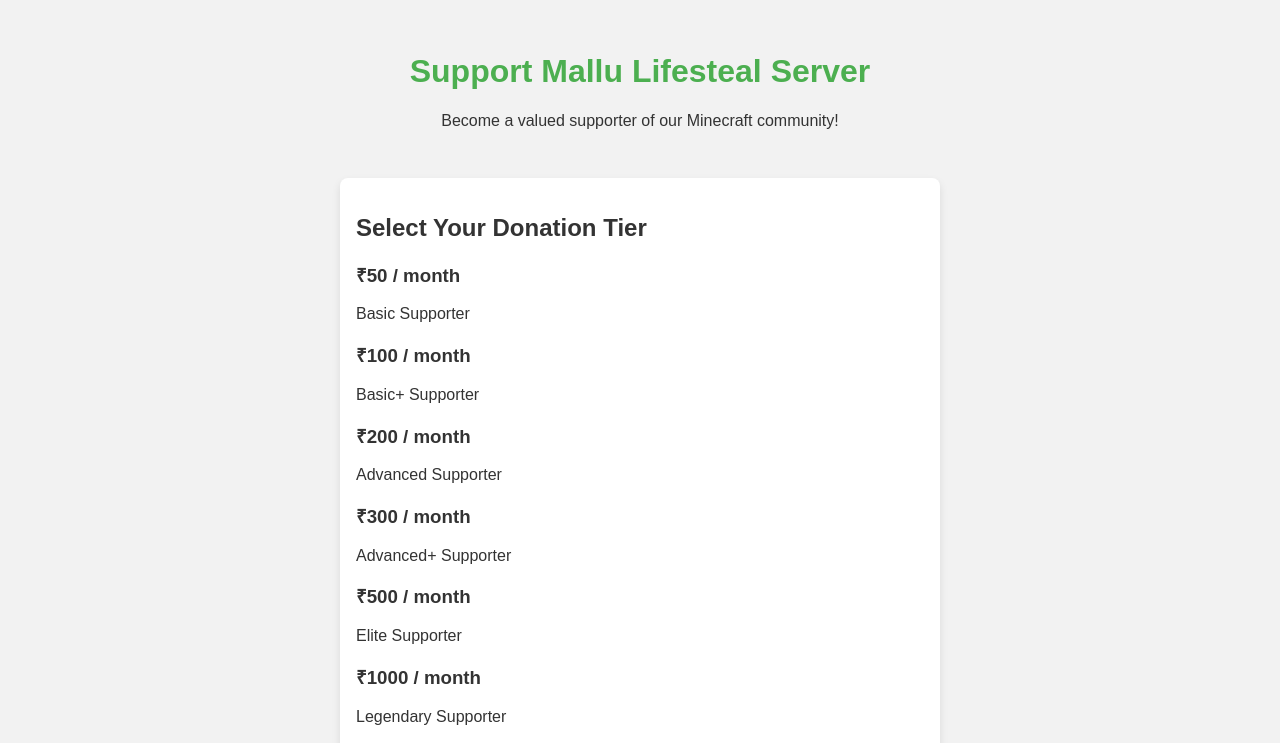
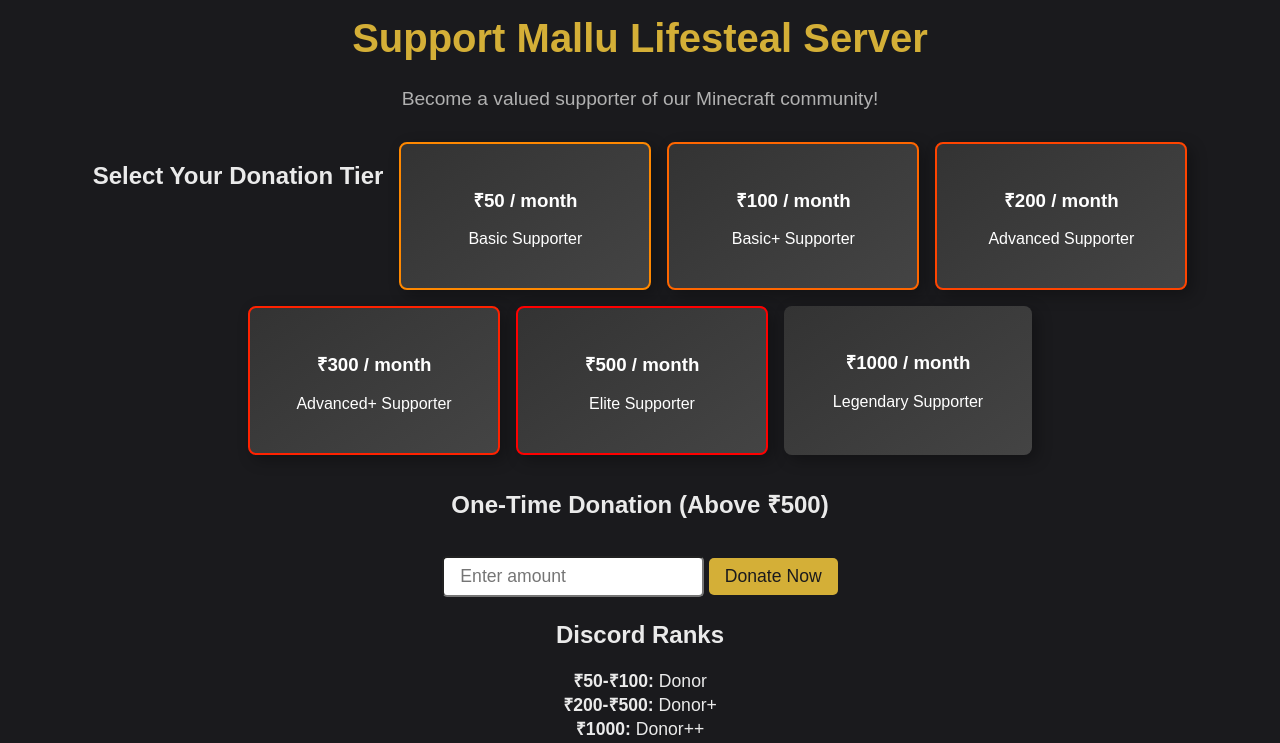
Before and after one commit to Head-BOB/DonorWeb, a plain HTML site: page index.html in a window 1280 px wide. Shown: the top 743 px of the page. Drawn offline with Linux system fonts and the light colour scheme.

Commit message:
Update styles.css

```diff
--- a/styles.css
+++ b/styles.css
@@ -1,66 +1,93 @@
-* {
-    box-sizing: border-box;
-}
-
+/* General styling */
 body {
     font-family: Arial, sans-serif;
-    background-color: #f2f2f2;
-    color: #333;
-    display: flex;
-    flex-direction: column;
-    align-items: center;
+    background: #1a1a1d;
+    color: #eaeaea;
+    text-align: center;
     margin: 0;
     padding: 0;
 }
 
-header {
-    text-align: center;
-    margin: 2em 0;
+/* Header styling */
+header h1 {
+    font-size: 2.5rem;
+    margin-top: 1rem;
+    color: #d4af37;
 }
 
-h1 {
-    color: #4CAF50;
+header p {
+    font-size: 1.2rem;
+    color: #b1b1b1;
 }
 
-main {
-    width: 100%;
-    max-width: 600px;
-    padding: 1em;
-    background-color: #fff;
-    border-radius: 8px;
-    box-shadow: 0 4px 8px rgba(0, 0, 0, 0.1);
+/* Donation section */
+.donation-options {
+    display: flex;
+    flex-wrap: wrap;
+    justify-content: center;
+    gap: 1rem;
+    margin: 2rem 0;
 }
 
-.donation-form {
-    margin-top: 1em;
-}
-
-label {
-    display: block;
-    margin: 1em 0 0.5em;
-}
-
-input[type="number"],
-button {
-    width: 100%;
-    padding: 0.5em;
-    font-size: 1em;
-    margin-bottom: 1em;
-}
-
-button {
-    background-color: #4CAF50;
-    color: white;
-    border: none;
-    border-radius: 4px;
+.donation-box {
+    background: linear-gradient(145deg, #333, #444);
+    color: #fff;
+    padding: 1.5rem;
+    width: 200px;
+    border-radius: 8px;
+    box-shadow: 5px 5px 15px rgba(0, 0, 0, 0.3);
+    transition: transform 0.2s ease;
     cursor: pointer;
 }
 
-button:hover {
-    background-color: #45a049;
+.donation-box:hover {
+    transform: scale(1.05);
 }
 
+/* Styling for each donation level */
+.donation-box:nth-child(1) { border: 2px solid #ffaa00; }
+.donation-box:nth-child(2) { border: 2px solid #ff8800; }
+.donation-box:nth-child(3) { border: 2px solid #ff6600; }
+.donation-box:nth-child(4) { border: 2px solid #ff4400; }
+.donation-box:nth-child(5) { border: 2px solid #ff2200; }
+.donation-box:nth-child(6) { border: 2px solid #ff0000; }
+
+/* One-Time Donation */
+.one-time-donation input, .one-time-donation button {
+    margin-top: 1rem;
+    font-size: 1.1rem;
+    padding: 0.5rem 1rem;
+    border-radius: 5px;
+}
+
+.one-time-donation button {
+    background: #d4af37;
+    color: #1a1a1d;
+    border: none;
+    cursor: pointer;
+    transition: background 0.2s ease;
+}
+
+.one-time-donation button:hover {
+    background: #ffcc00;
+}
+
+/* Discord ranks and top donors */
+.discord-ranks, .top-donors {
+    margin: 1.5rem 0;
+}
+
+.discord-ranks ul, .top-donors ol {
+    list-style: none;
+    padding: 0;
+}
+
+.discord-ranks li, .top-donors li {
+    font-size: 1.1rem;
+}
+
+/* Footer */
 footer {
-    text-align: center;
-    margin: 2em 0;
+    margin-top: 2rem;
+    color: #777;
 }
```
